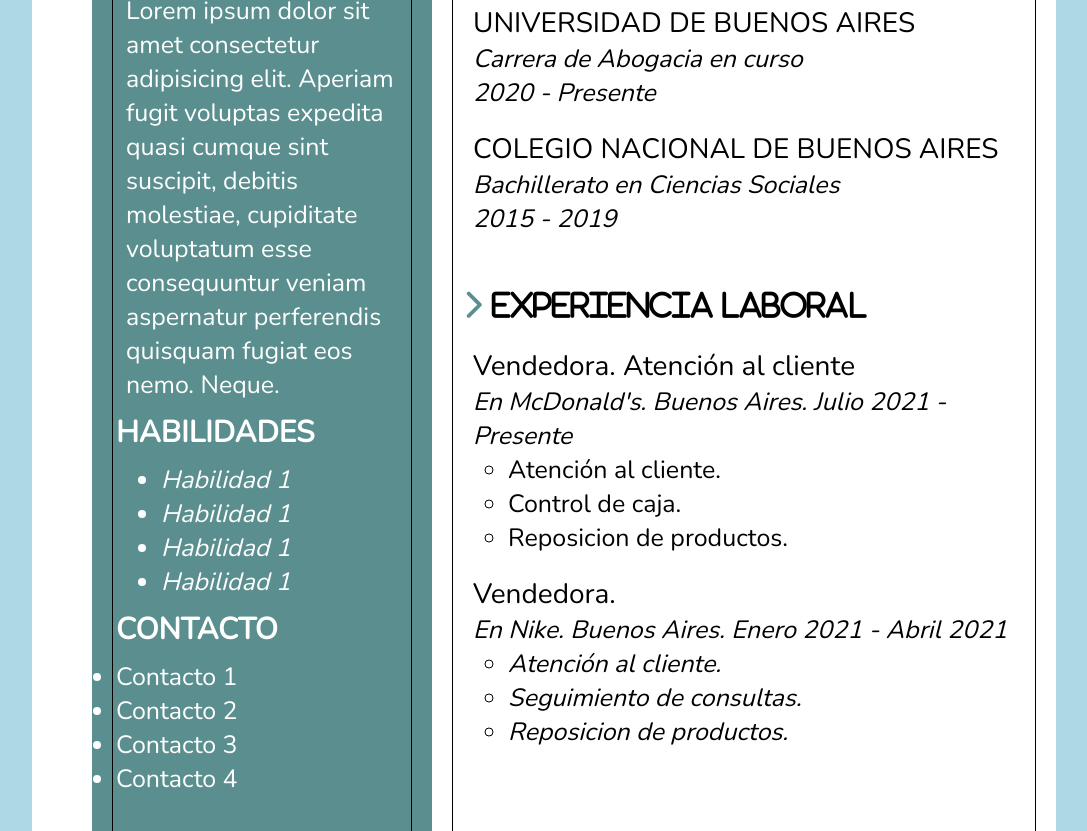
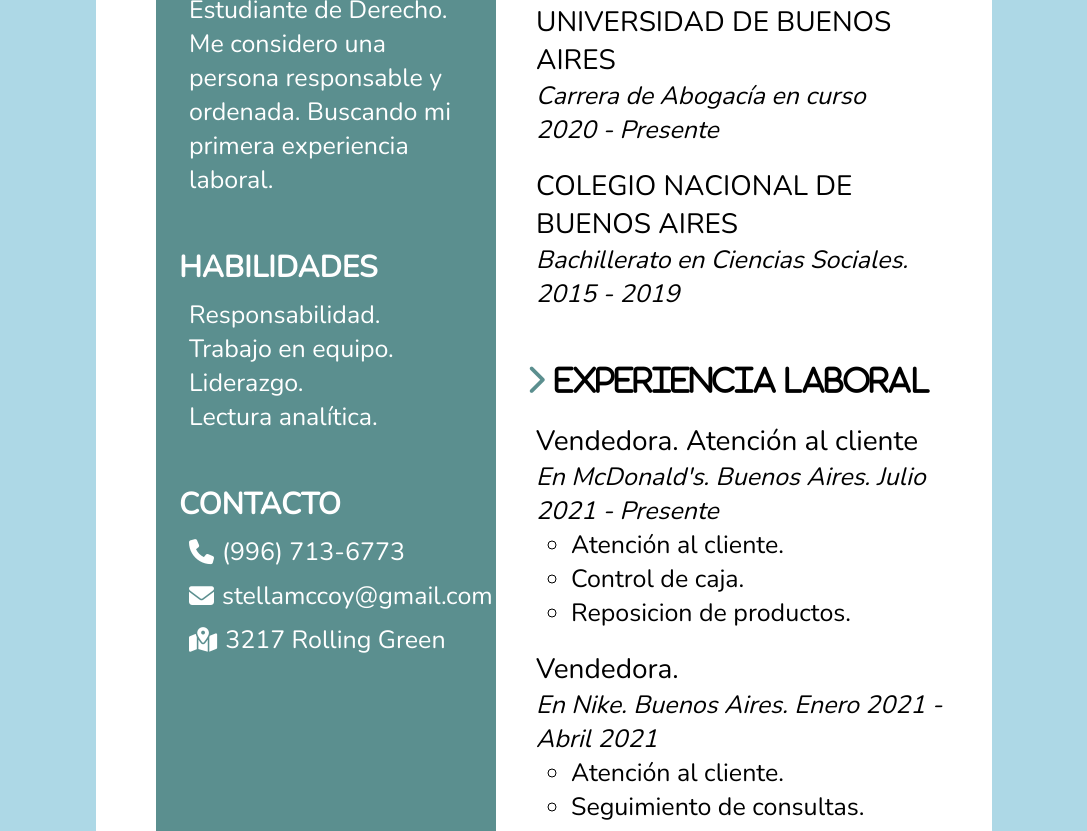
Before and after one commit to geroosilva/Proyecto_CV, a plain HTML site: page index.html in a window 1280 px wide. Shown: the part 598-1429 px from the top of the page, without its empty margins (96-1183 px from the left). Drawn offline with nearby package versions, Linux system fonts and the light colour scheme.

Commit message:
Proyecto terminado pero con mala practica

```diff
--- a/estilos.css
+++ b/estilos.css
@@ -12,7 +12,7 @@ body {
 }
 
 .contenedor {
-    width: 80%;
+    width: 70%;
     height: 100em;
     background-color: white;
     margin: 60px auto;
@@ -58,7 +58,6 @@ body {
 }
 
 .izquierda .contenido_izquierda {
-    border: 1px solid black;
     height: 1160px;
     margin-left: 20px;
     margin-right: 20px;
@@ -67,16 +66,11 @@ body {
     color: white;
 }
 
-.izquierda .contenido_izquierda h3 {
-    margin: 10px 0px;
-}
-
 .izquierda .contenido_izquierda p {
     margin-left: 10px;
 }
 
 .derecha {
-    border: 1px solid black;
     position: absolute;
     top: 420px;
     right: 20px;
@@ -90,11 +84,15 @@ h3 {
     font-size: 30px;
 }
 
-.titulo_educacion {
+.titulo_estudios {
     margin: 10px 0px;
 }
 
 .titulo_experiencia_laboral {
+    margin: 50px 0px 10px 0px;
+}
+
+.titulo_cursos_idiomas {
     margin: 50px 0px 10px 0px;
 }
 
@@ -115,11 +113,44 @@ h3 {
     list-style: none;
 }
 
-.ul_circle {
-    font-style: italic;
-}
-
 .li_circle {
     margin-left: 45px;
 
 }
+
+.titulo_habilidades {
+    margin: 50px 0px 10px 0px;
+}
+
+.li_habilidades {
+    margin-left: 10px;
+    list-style:none;
+}
+
+
+.titulo_contacto {
+    margin: 50px 0px 10px 0px;
+}
+
+.titulo_sobre_mi {
+    margin: 10px 0px;
+}
+
+.li_contacto {
+    list-style: none;
+    display: flex;
+    align-items: center;
+    margin: 10px 10px;
+}
+
+.fa-phone:before{
+    margin-right: 8px;
+}
+
+.fa-envelope:before{
+    margin-right: 8px;
+}
+
+.fa-map-location-dot:before, .fa-map-marked-alt:before {
+    margin-right: 8px;
+}
--- a/index.html
+++ b/index.html
@@ -25,37 +25,37 @@
         <div class="izquierda">
             <img src="persona_del_cv.jpg" alt="Fotografia de Stella Mccoy" />
             <div class="contenido_izquierda">
-                <h3>SOBRE MI</h3>
-                <p>Lorem ipsum dolor sit amet consectetur adipisicing elit. Aperiam fugit voluptas expedita quasi cumque sint suscipit, debitis molestiae, cupiditate voluptatum esse consequuntur veniam aspernatur perferendis quisquam fugiat eos nemo. Neque.</p>
+                <h3 class="titulo_sobre_mi">SOBRE MI</h3>
+                <p>Estudiante de Derecho. Me considero una persona responsable y ordenada.
+                    Buscando mi primera experiencia laboral.</p>
 
-                <h3>HABILIDADES</h3>
-                <ul class="ul_circle">
-                    <li class="li_circle">Habilidad 1</li>
-                    <li class="li_circle">Habilidad 1</li>
-                    <li class="li_circle">Habilidad 1</li>
-                    <li class="li_circle">Habilidad 1</li>
+                <h3 class="titulo_habilidades">HABILIDADES</h3>
+                <ul>
+                    <li class="li_habilidades">Responsabilidad.</li>
+                    <li class="li_habilidades">Trabajo en equipo.</li>
+                    <li class="li_habilidades">Liderazgo.</li>
+                    <li class="li_habilidades">Lectura analítica.</li>
                 </ul>
 
-                <h3>CONTACTO</h3>
+                <h3 class="titulo_contacto">CONTACTO</h3>
                 <ul>
-                    <li>Contacto 1</li>
-                    <li>Contacto 2</li>
-                    <li>Contacto 3</li>
-                    <li>Contacto 4</li>
+                    <li class="li_contacto"><i class="fa-solid fa-phone"></i>(996) 713-6773</li>
+                    <li class="li_contacto"><i class="fa-solid fa-envelope"></i>stellamccoy@gmail.com</li>
+                    <li class="li_contacto"><i class="fa-solid fa-map-location-dot"></i>3217 Rolling Green</li>
                 </ul>
             </div>
         </div>
         <div class="derecha">
-            <h3 class="titulo_educacion"><i class="fa-solid fa-chevron-right">EDUCACION</i></h3>
+            <h3 class="titulo_estudios"><i class="fa-solid fa-chevron-right">ESTUDIOS</i></h3>
             <ul>
                 <li class="titulo_li">UNIVERSIDAD DE BUENOS AIRES</li>
-                <li class="contenido_li">Carrera de Abogacia en curso</li>
+                <li class="contenido_li">Carrera de Abogacía en curso</li>
                 <li class="contenido_li">2020 - Presente</li>
             </ul>
 
             <ul>
                 <li class="titulo_li">COLEGIO NACIONAL DE BUENOS AIRES</li>
-                <li class="contenido_li">Bachillerato en Ciencias Sociales</li>
+                <li class="contenido_li">Bachillerato en Ciencias Sociales.</li>
                 <li class="contenido_li">2015 - 2019</li>
             </ul>
 
@@ -73,13 +73,19 @@
             <ul>
                 <li class="titulo_li">Vendedora.</li>
                 <li class="contenido_li">En Nike. Buenos Aires. Enero 2021 - Abril 2021</li>
-                <ul class="ul_circle">
+                <ul>
                     <li class="li_circle">Atención al cliente.</li>
                     <li class="li_circle">Seguimiento de consultas.</li>
                     <li class="li_circle">Reposicion de productos.</li>
                 </ul>
             </ul>
 
+            <h3 class="titulo_cursos_idiomas"><i class="fa-solid fa-chevron-right">CURSOS/IDIOMAS</i></h3>
+            <ul>
+                <li class="contenido_li">Idioma Inglés Avanzado</li>
+                <li class="contenido_li">Nivel Oral: Bilingüe | Escrito: Avanzado</li>
+            </ul>
+
         </div>
     </div>
 </body>
```
